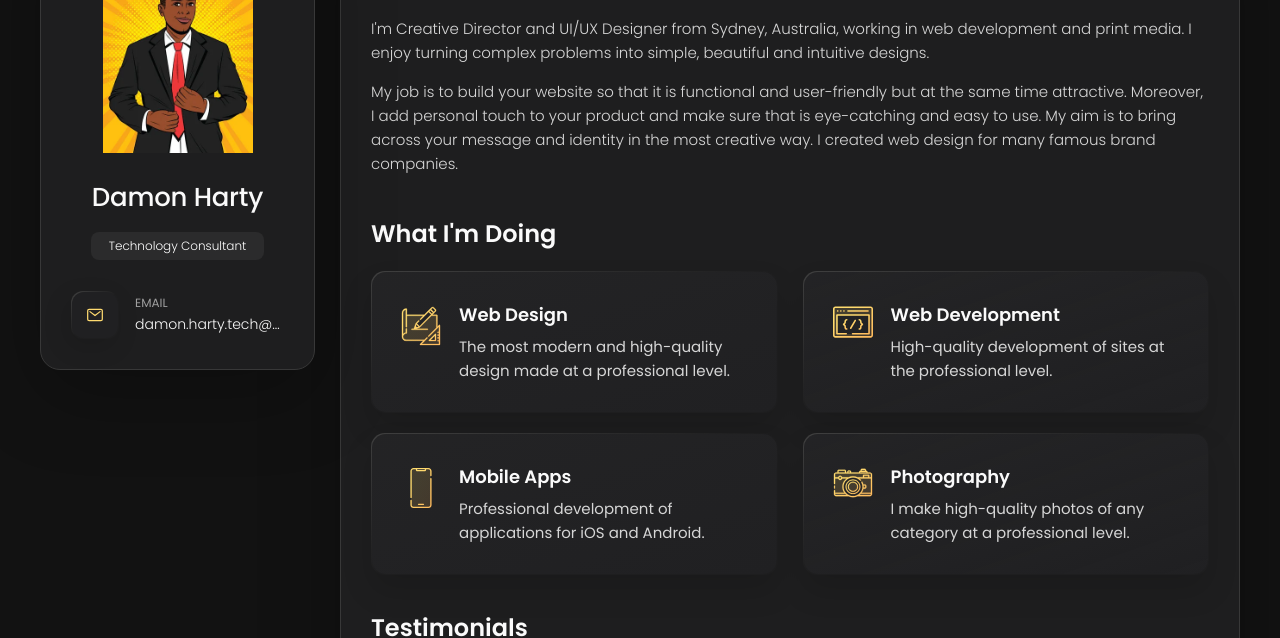
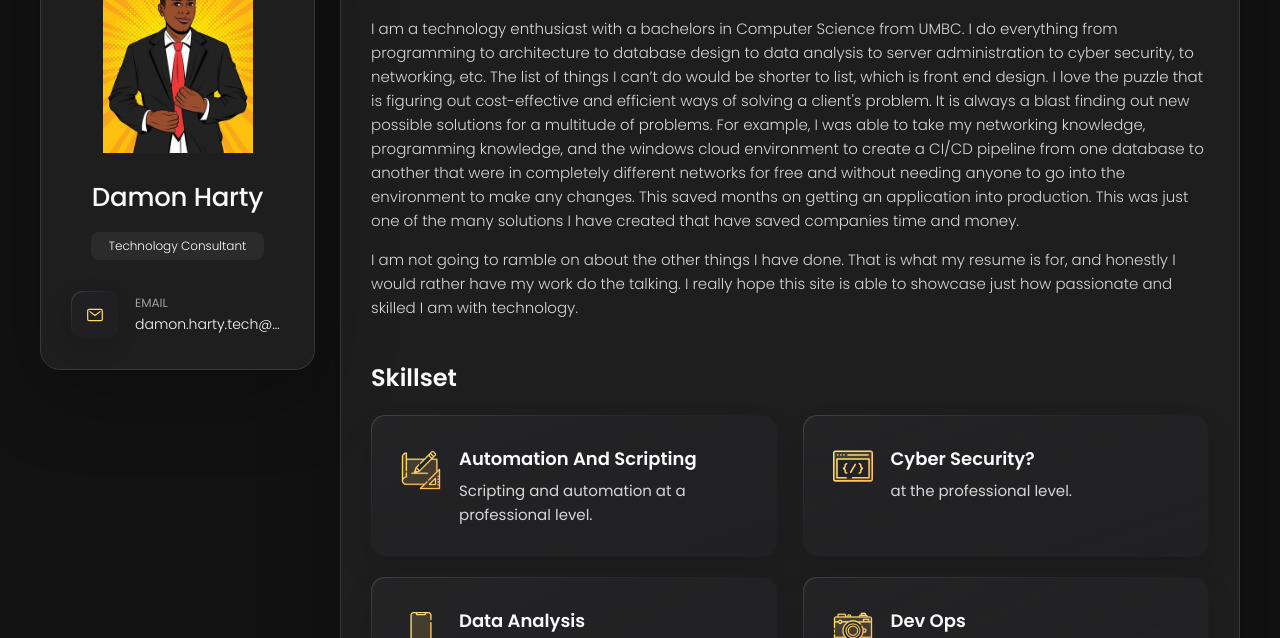
Before and after one commit to dcharty/dcharty.github.io, a plain HTML site: page index.html in a window 1280 px wide. Shown: the part 162-800 px from the top of the page. Drawn offline with nearby package versions, Linux system fonts and the light colour scheme.

Commit message:
Update index.html

```diff
--- a/index.html
+++ b/index.html
@@ -142,17 +142,22 @@
 
         <section class="about-text">
           <p>
-            I'm Creative Director and UI/UX Designer from Sydney, Australia, working in web development and print media.
-            I enjoy
-            turning complex problems into simple, beautiful and intuitive designs.
+            I am a technology enthusiast with a bachelors in Computer Science from UMBC.
+			I do everything from programming to architecture to database design to data analysis to server administration
+			to cyber security, to networking, etc. The list of things I can’t do would be shorter to list,
+			which is front end design. I love the puzzle that is figuring out cost-effective and efficient
+			ways of solving a client's problem. It is always a blast finding out new possible solutions for
+			a multitude of problems. For example, I was able to take my networking knowledge, programming knowledge,
+			and the windows cloud environment to create a CI/CD pipeline from one database to another
+			that were in completely different networks for free and without needing anyone to go into
+			the environment to make any changes. This saved months on getting an application into production.
+			This was just one of the many solutions I have created that have saved companies time and money.
           </p>
 
           <p>
-            My job is to build your website so that it is functional and user-friendly but at the same time attractive.
-            Moreover, I
-            add personal touch to your product and make sure that is eye-catching and easy to use. My aim is to bring
-            across your
-            message and identity in the most creative way. I created web design for many famous brand companies.
+            I am not going to ramble on about the other things I have done.
+			That is what my resume is for, and honestly I would rather have my work do the talking.
+			I really hope this site is able to showcase just how passionate and skilled I am with technology.
           </p>
         </section>
 
@@ -163,7 +168,7 @@
 
         <section class="service">
 
-          <h3 class="h3 service-title">What i'm doing</h3>
+          <h3 class="h3 service-title">Skillset</h3>
 
           <ul class="service-list">
 
@@ -175,10 +180,10 @@
               </div>
 
               <div class="service-content-box">
-                <h4 class="h4 service-item-title">Web design</h4>
+                <h4 class="h4 service-item-title">Automation and Scripting</h4>
 
                 <p class="service-item-text">
-                  The most modern and high-quality design made at a professional level.
+                  Scripting and automation at a professional level.
                 </p>
               </div>
 
@@ -191,10 +196,10 @@
               </div>
 
               <div class="service-content-box">
-                <h4 class="h4 service-item-title">Web development</h4>
+                <h4 class="h4 service-item-title">Cyber Security?</h4>
 
                 <p class="service-item-text">
-                  High-quality development of sites at the professional level.
+                   at the professional level.
                 </p>
               </div>
 
@@ -207,10 +212,10 @@
               </div>
 
               <div class="service-content-box">
-                <h4 class="h4 service-item-title">Mobile apps</h4>
+                <h4 class="h4 service-item-title">Data Analysis</h4>
 
                 <p class="service-item-text">
-                  Professional development of applications for iOS and Android.
+                  The analysis of data at a professional level.
                 </p>
               </div>
 
@@ -223,10 +228,10 @@
               </div>
 
               <div class="service-content-box">
-                <h4 class="h4 service-item-title">Photography</h4>
+                <h4 class="h4 service-item-title">Dev Ops</h4>
 
                 <p class="service-item-text">
-                  I make high-quality photos of any category at a professional level.
+                  The administration, architecture, and upkeep of physical and virtual servers/computers at a professional level.
                 </p>
               </div>
 
```
